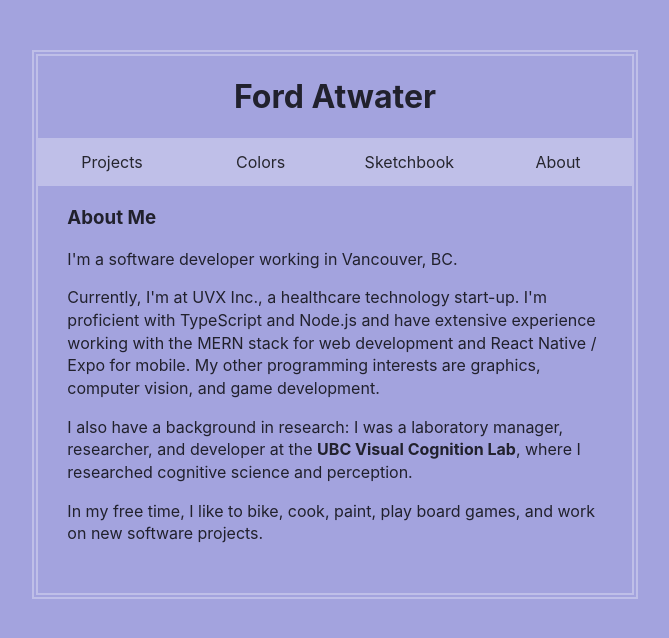
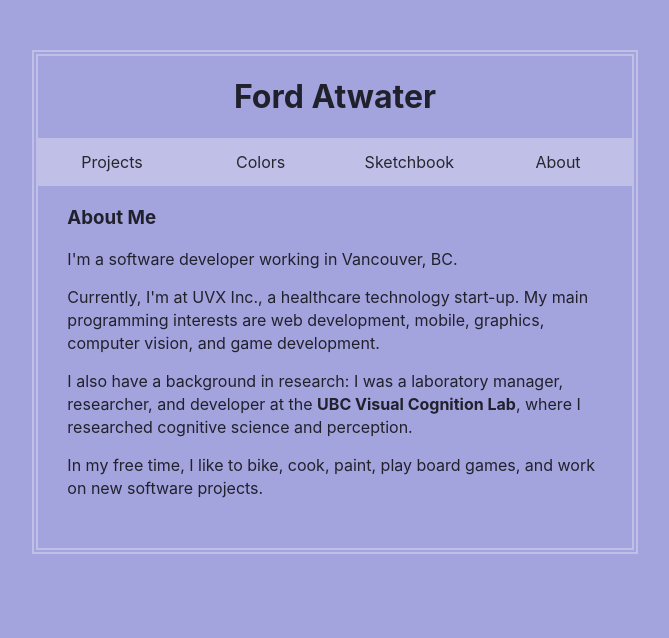
Before and after one commit to fordat/fordat.github.io, a React (Create React App) app: page / in a window 1280 px wide. Shown: the top 638 px of the page, without its empty margins (305-974 px from the left). Built offline with nearby package versions, Linux system fonts and the light colour scheme.

Commit message:
update descriptions

```diff
--- a/src/components/About.js
+++ b/src/components/About.js
@@ -6,7 +6,7 @@ class About extends React.Component {
             <div className="info-wrapper">
                 <h3 className="info">About Me</h3>
                 <p className="info">I'm a software developer working in Vancouver, BC.</p>
-                <p className="info">Currently, I'm at UVX Inc., a healthcare technology start-up. I'm proficient with TypeScript and Node.js and have extensive experience working with the MERN stack for web development and React Native / Expo for mobile. My other programming interests are graphics, computer vision, and game development.</p>
+                <p className="info">Currently, I'm at UVX Inc., a healthcare technology start-up. My main programming interests are web development, mobile, graphics, computer vision, and game development.</p>
                 <p className="info">I also have a background in research: I was a laboratory manager, researcher, and developer at the <a className="wlink" href="https://viscoglab.psych.ubc.ca/">UBC Visual Cognition Lab</a>, where I researched cognitive science and perception.</p>
                 {/* <p className="info">Previously, I was at Fyrefish Technologies, working on designs and developing new products.  Before that, I was a laboratory manager, researcher, and developer at the <a className="wlink" href="https://viscoglab.psych.ubc.ca/">UBC Visual Cognition Lab</a>, where I researched cognitive science, perception, and data visualization.</p> */}
                 <p className="info">In my free time, I like to bike, cook, paint, play board games, and work on new software projects.</p>
--- a/src/components/Projects.js
+++ b/src/components/Projects.js
@@ -19,7 +19,7 @@ class Projects extends React.Component {
                 An open-source NPM package & Expo module that exposes Apple's <a className="wlink" href="https://developer.apple.com/augmented-reality/roomplan/">RoomPlan</a> SDK to React Native. You can use it to create 3D scans of rooms or larger structures and export them as USDZ files.
               </div>
               <div className="project-description">
-                Stack: TypeScript, Node, Swift.
+                Stack: React Native, TypeScript, Node, Swift.
               </div>
             </div>
             <div
@@ -33,7 +33,7 @@ class Projects extends React.Component {
                 <div className="project-header-date">March 2024</div>
               </div>
               <div className="project-description">
-                An online role-playing game with generative SVG art and pixel graphics. For this project I created a RESTful API using Express.js / TypeScript / MongoDB and hosted it as an AWS EC2 instance. The frontend is React.js with Redux for state management, hosted as an S3 bucket on AWS. Currently, I have over 110 users, a leaderboard, an online chat system, and a “News” API that automatically posts updates.
+                An online role-playing game with generative SVG art and pixel graphics. For this project I created a RESTful API using Express.js / TypeScript / MongoDB and hosted it as an AWS EC2 instance. The frontend is React.js with Redux for state management, hosted as an S3 bucket on AWS. Currently, I have over 130 users, a leaderboard, an online chat system, and a “News” API that automatically posts updates.
               </div>
               <div className="project-description">
                 Stack: React/Redux, TypeScript, Node, Express, MongoDB.
```
